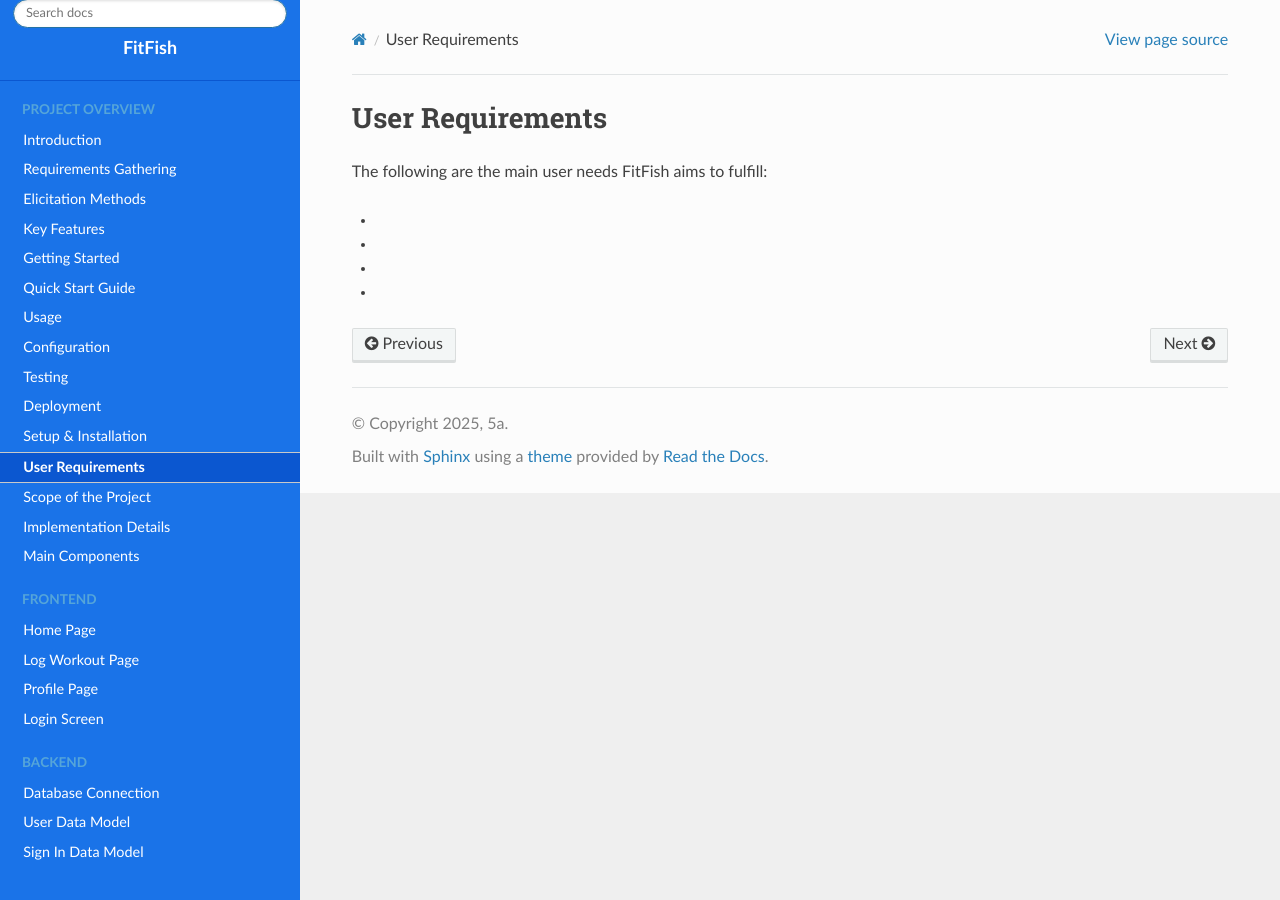
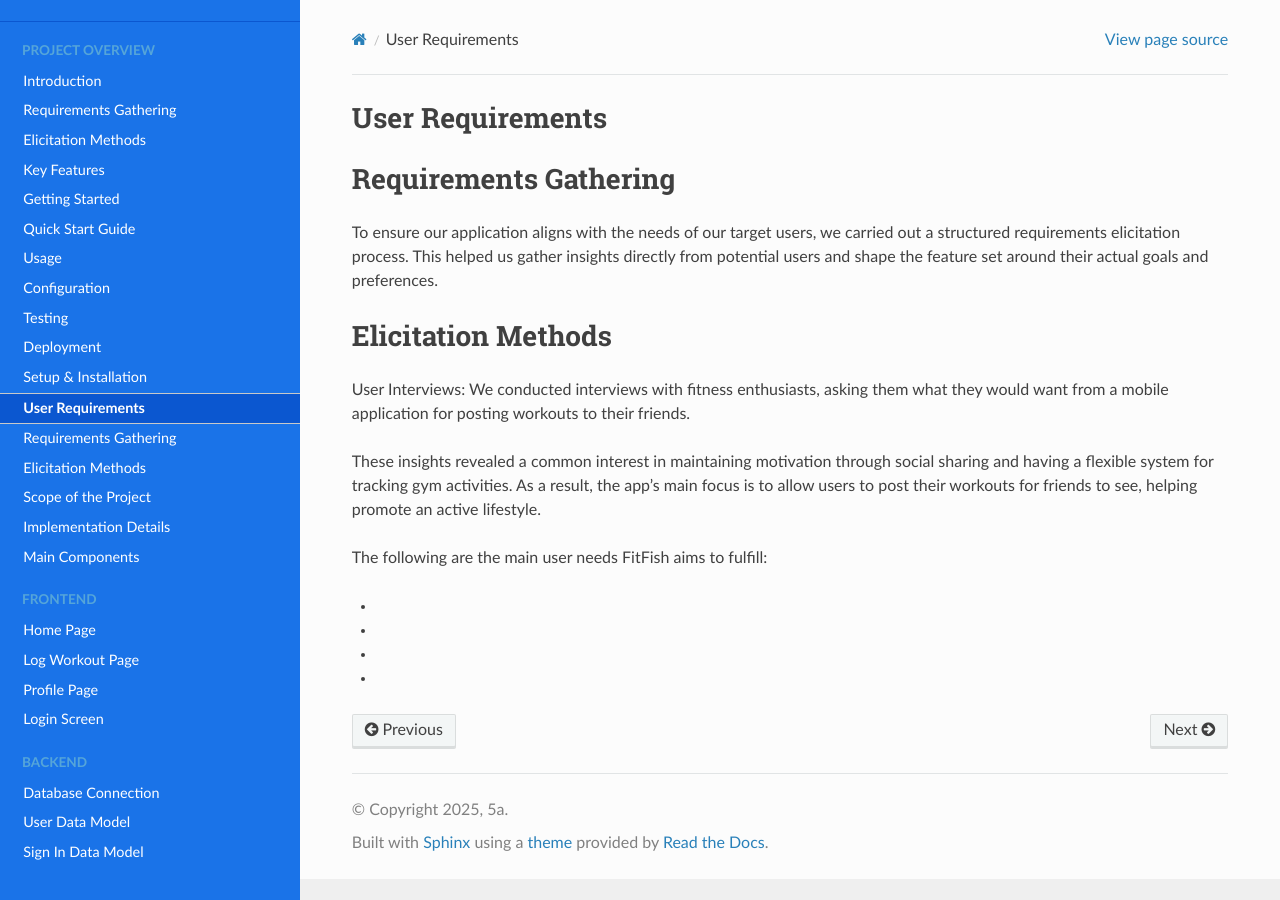
Before and after one commit to 5a-Fitness-App/5a-Code-Documentation, a Sphinx documentation site: the page built from docs/source/overview/requirements.rst, in a window 1280 px wide. Built offline with Sphinx 7.4.7 and the Read the Docs theme 3.1.0, drawn with Linux system fonts in a browser that asks for light colours.

Commit message:
Update requirements.rst

```diff
--- a/docs/source/overview/requirements.rst
+++ b/docs/source/overview/requirements.rst
@@ -1,5 +1,16 @@
 User Requirements
 ==================
+
+Requirements Gathering
+=====
+To ensure our application aligns with the needs of our target users, we carried out a structured requirements elicitation process. This helped us gather insights directly from potential users and shape the feature set around their actual goals and preferences.
+
+Elicitation Methods
+=====
+User Interviews: We conducted interviews with fitness enthusiasts, asking them what they would want from a mobile application for posting workouts to their friends.
+
+These insights revealed a common interest in maintaining motivation through social sharing and having a flexible system for tracking gym activities. As a result, the app's main focus is to allow users to post their workouts for friends to see, helping promote an active lifestyle.
+
 
 The following are the main user needs FitFish aims to fulfill:
 
```
